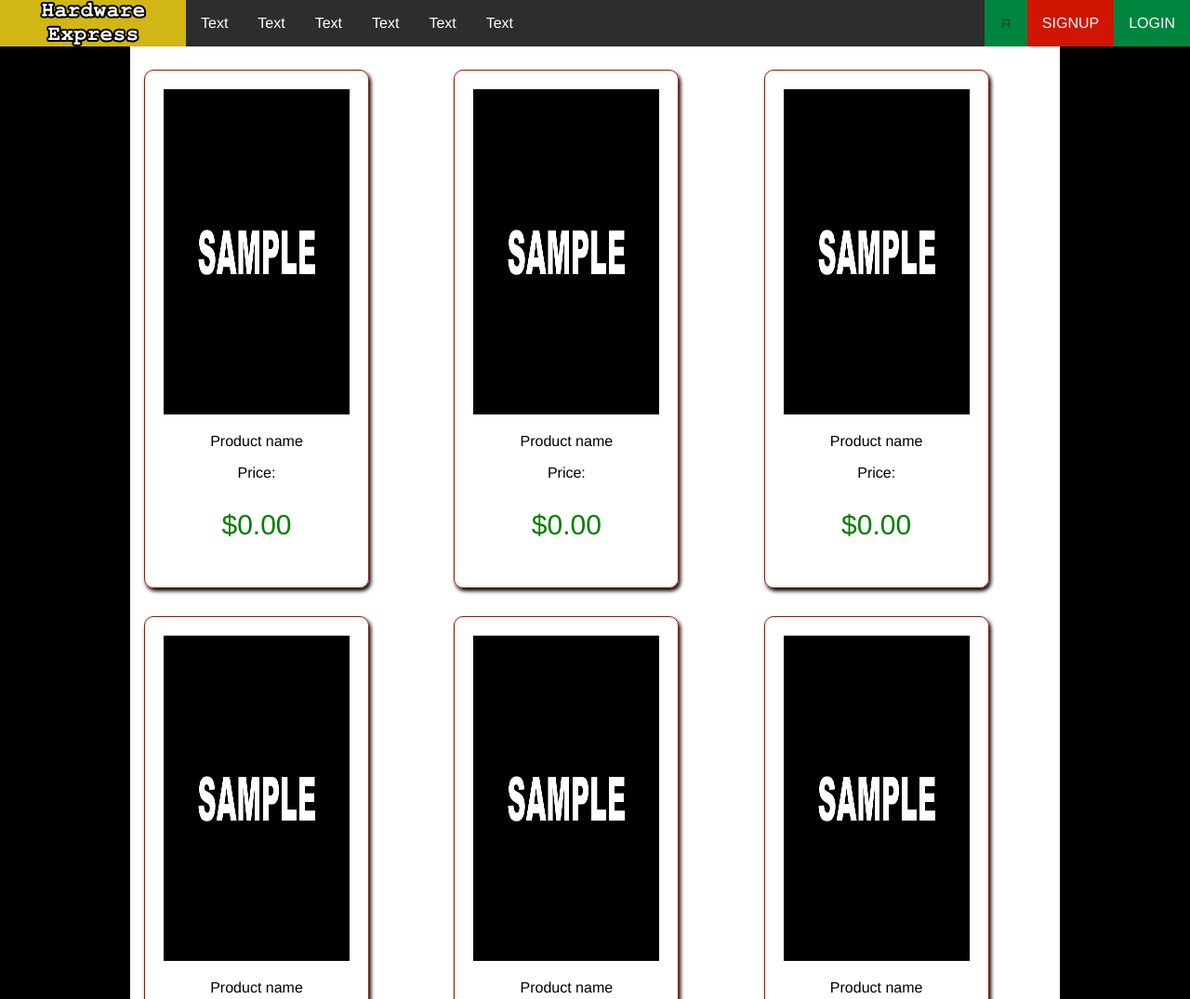
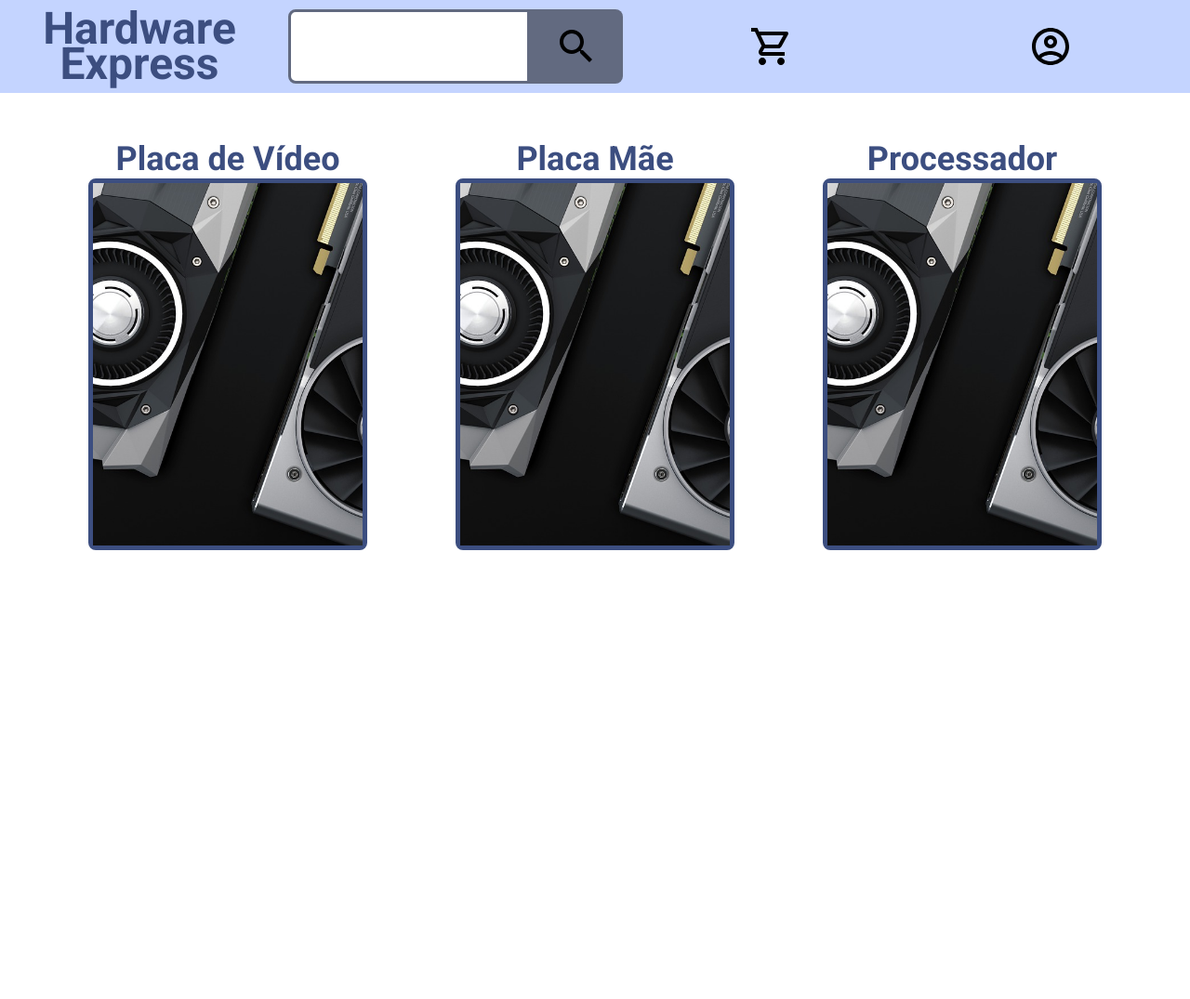
Before and after one commit to Sincaruk2018/HardwareWebstore, a plain HTML site: page home.html in a window 1280 px wide. Shown: the top 1075 px of the page at 93% size. After the commit the page ends 800 px from the top, so only its background shows below. Drawn offline with Linux system fonts and the light colour scheme.

Commit message:
made a lot of changes/home page is more similar to mockup

```diff
--- a/hStyle.css
+++ b/hStyle.css
@@ -1,123 +1,130 @@
-body
-{
+@import url('https://fonts.googleapis.com/css2?family=Roboto:wght@400;700&display=swap');
+
+:root{
+	--light-primary-color:		#c4d4ff;
+	--primary-color: 			#799dff;
+	--strong-primary-color: 	#607dcc;
+	--dark-primary-color: 		#3c4e80;
+	--dark-gray-primary-color: 	#626a80;
+	--accept-color: 			#50ff91;
+	--dark-accept-color: 		#2acb66;
+	--cancel-color: 			#ff574f;
+}
+
+*{
 	margin: 0;
-	padding:0;
-	background-color: black;
-	font-family:"Helvetica";
+	padding: 0;
+	box-sizing: border-box;
+	font-family: 'Roboto', sans-serif;
+	font-size: 100%;
+}
+
+.centered{
+	display: flex;
+	align-items: center;
+	justify-content: center;
 }
 
 
-.bar
+.navbar
 {
-	overflow: hidden;
-	margin-bottom:0px;
-	padding:0;
-	background-color: #2b2e2b;
-	position: fixed;
+	background-color: var(--light-primary-color);
+	width: 100%;
+	height: 100px;
+	position: fixed; /*Tem que ver isso aqui*/
 	top: 0;
-	left: 0;
-	right: 0;
-	height:50px;
-
+	display: flex;
+	flex-flow: row nowrap;
+	align-items: stretch;
+	justify-content: space-between;
 }
-
 
 #logo
 {
-	padding:0;
-	margin:0;
+	width: 300px;
+	height: 100%;
 }
 
-li
-{
-	list-style-type: none;
-	padding-bottom:0;
-	margin:0;
-	float:left;
+#store-name{
+	font-size: 3em;
+	text-align: center;
+	color: var(--dark-primary-color);
+	line-height: 80%;
 }
 
-li a
-{
-  display: block;
-  color: white;
-  text-align: center;
-  padding: 16px;
-  text-decoration: none;
+#search{
+	min-width: 300px;
+	height: 100%;
+	flex-grow: 3;
+	padding: 10px;
+	display: flex;
+	flex-flow: row nowrap;
+	align-items: stretch;
+	justify-content: center;
 }
 
-li a:hover
-{
-  background-color: #101000;
+.search-field{
+	flex-grow: 8;
+	border-top-left-radius: 8px;
+	border-bottom-left-radius: 8px;
+	border: 3px solid var(--dark-gray-primary-color);
 }
 
-
-
-#kart
-{
-	float: right;
-	background-color: #00853F;
-	margin:0;
-	padding:0;
+.search-button{
+	background-color: var(--dark-gray-primary-color);
+	flex-basis: 100px;
+	border-top-right-radius: 8px;
+	border-bottom-right-radius: 8px;
 }
 
-#signup
-{
-	float: right;
-	background-color: #d01500;
-	margin:0;
-	padding:0;
+.big-icon{
+	width: 48px;
+	height: 48px;
 }
 
-#login
+#cart
 {
-	float: right;
-	background-color: #00853F;
-	margin:0;
-	padding:0;
-
+	width: 300px;
+	height: 100%;
 }
 
-#BarT
-{
-	float: left;
-	margin:7px;
-	padding:7px;
+#profile{
+	width: 300px;
+	height: 100%;
 }
 
-#lupa
-{
-	float:left;
-	background-color: #eeeeee;
-	margin:0;
-	padding:0;
+.stand{
+	margin: 150px auto 0 auto;
+	background-color: white;
+	display: flex;
+	flex-flow: row nowrap;
+	align-items: center;
+	justify-content: space-evenly;
 }
 
-.stand
-{
-	background-color: white;
-	margin-left: 140px;
-	margin-right: 140px;
-	margin-top: 10px;
-	margin-bottom: 10px;
-	padding-top:50px;
-	display: grid;
-	grid-template-columns: 1fr 1fr 1fr; /* QUERO ALINHAR A GRID. HEEEEEELPPPP!!!!!!!!!*/
-	justify-content: center;
-	align-content: center;
+.category{
+	display: flex;
+	flex-flow: column nowrap;
+	align-items: center;
+	justify-content: flex-start;
 }
 
-.product
-{
-	text-align:center;
-	display: inline-block;
-	width:200px;
-	margin:15px;
-	padding: 20px;
-	border-width:1px;
-	border-radius:10px;
-	border-style:solid;
-	border-color: #a01500;
-	box-shadow: 2px 3px 4px;
+.category-name{
+	font-size: 2.25em;
+	color: var(--dark-primary-color);
+}
+
+.banner{
+	width: 300px;
+	height: 400px;
+	border-radius: 8px;
+	border: 5px solid var(--dark-primary-color);
+}
+
+.banner img{
+	max-width: 100%;
+	height: 100%;
+	object-fit: cover;
 }
 
 footer
--- a/home.html
+++ b/home.html
@@ -11,61 +11,50 @@
 	</head>
 
 	<body>
-	<div class = "bar">
-		<li id = "logo"><img src = "Images/logo.png" width = "200" height = "50"></li>
-		<li><a href = "#text">Text</a></li>
-		<li><a href = "#text">Text</a></li>
-		<li><a href = "#text">Text</a></li>
-		<li><a href = "#text">Text</a></li>
-		<li><a href = "#text">Text</a></li> <!-- Drop button somewhere please-->
-		<li><a href = "#text">Text</a></li>
 
-		<li id = "login"><a href = "#login"> LOGIN</a></li> <!-- Botão de login-->
-		<li id = "signup"><a href = "#login"> SIGNUP</a></li> <!-- Botão de Signup.-->
-		<li id = "kart"><a href = "#login"> <img src = "Images/kart.png"  width = "14" height = "14"></a></li>
-	</div>
+	<header>
+		<nav class = "navbar">
+			<div id="logo" class="centered"> <h1 id="store-name">Hardware Express</h1> </div>
+			<div id="search">
+				<input class="search-field" type="text">
+				<div class="search-button centered">
+					<img class="big-icon" src="Images/search.svg" alt="Lupa">
+				</div>
+			</div>
+			<div id="cart" class="centered"> <img src="Images/cart.svg" alt="Carrinho de Compras" class="big-icon"> </div>
+			<div id="profile" class="centered"><img src="Images/account.svg" alt="Conta" class="big-icon"></div>
+		</nav>
+	</header>
+
 	<div class = "stand">
-		<div class = "product">
-		<img src = "Images/sample.png" width = "200" height = "350">
-		<p>Product name</p>
-		<p>Price: <p class = "price">$0.00</p></p>
+		<div class = "category">
+			<h2 class="category-name"> Placa de Vídeo </h2>
+			<div class="banner">
+				<img src="Images/banner-placadevideo.jpg" alt="Placas de Vídeo">
+			</div>
 		</div>
 
-		<div class = "product">
-		<img src = "Images/sample.png" width = "200" height = "350">
-		<p>Product name</p>
-		<p>Price: <p class = "price">$0.00</p></p>
+		<div class = "category">
+			<h2 class="category-name"> Placa Mãe </h2>
+			<div class="banner">
+				<img src="Images/banner-placadevideo.jpg" alt="Placas de Vídeo">
+			</div>
 		</div>
 
-		<div class = "product">
-		<img src = "Images/sample.png" width = "200" height = "350">
-		<p>Product name</p>
-		<p>Price: <p class = "price">$0.00</p></p>
-		</div>
-
-		<div class = "product">
-		<img src = "Images/sample.png" width = "200" height = "350">
-		<p>Product name</p>
-		<p>Price: <p class = "price">$0.00</p></p>
-		</div>
-
-		<div class = "product">
-		<img src = "Images/sample.png" width = "200" height = "350">
-		<p>Product name</p>
-		<p>Price: <p class = "price">$0.00</p></p>
-		</div>
-
-		<div class = "product">
-		<img src = "Images/sample.png" width = "200" height = "350">
-		<p>Product name</p>
-		<p>Price: <p class = "price">$0.00</p></p>
+		<div class = "category">
+			<h2 class="category-name"> Processador </h2>
+			<div class="banner">
+				<img src="Images/banner-placadevideo.jpg" alt="Placas de Vídeo">
+			</div>
 		</div>
 
 	</div>
 
-	</body>
 
 	<footer>
 		All rights reserved.
 	</footer>
+
+	</body>
+
 </html>
```
Also changed, not shown: index.html (added, +12 -0 lines), Images/account.svg (added), Images/banner-cpu.jpeg (added), Images/banner-placadevideo.jpg (added), Images/banner-placamae.jpg (added), Images/cart.svg (added), Images/check.svg (added), Images/done.svg (added), Images/off.svg (added), Images/placadevideo.jpg (added), Images/placadevideo2.png (added), Images/search.svg (added).
